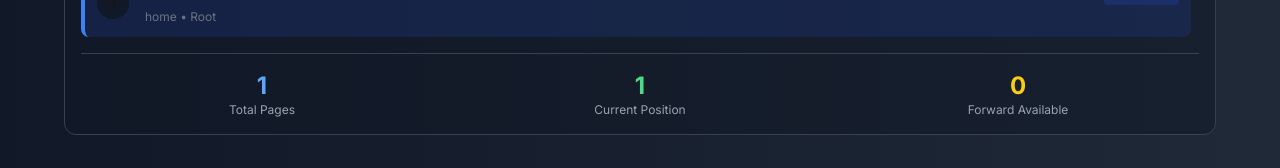
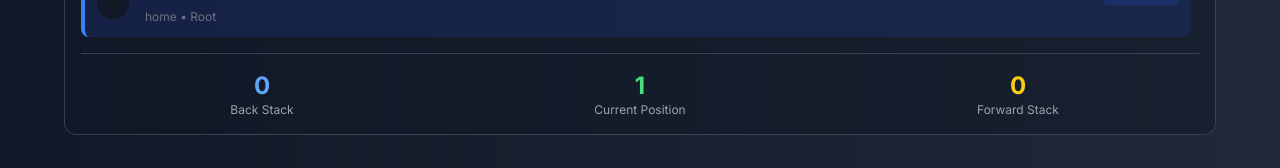
Before and after one commit to YeYint3424/stack_back_forward, a Next.js app: page /about in a window 1280 px wide. Shown: the part 300-468 px from the top of the page. Built offline with nearby package versions, Linux system fonts and the light colour scheme.

Commit message:
[update] UI

```diff
--- a/src/components/BrowserNavigation.tsx
+++ b/src/components/BrowserNavigation.tsx
@@ -283,9 +283,9 @@ export default function BrowserNavigation() {
             <div className="grid grid-cols-3 gap-4 mt-4 pt-4 border-t border-gray-700">
               <div className="text-center">
                 <div className="text-2xl font-bold text-blue-400">
-                  {history.length}
+                  {history.length - (history.length - currentIndex)}
                 </div>
-                <div className="text-xs text-gray-400">Total Pages</div>
+                <div className="text-xs text-gray-400">Back Stack</div>
               </div>
               <div className="text-center">
                 <div className="text-2xl font-bold text-green-400">
@@ -297,7 +297,7 @@ export default function BrowserNavigation() {
                 <div className="text-2xl font-bold text-yellow-400">
                   {history.length - currentIndex - 1}
                 </div>
-                <div className="text-xs text-gray-400">Forward Available</div>
+                <div className="text-xs text-gray-400">Forward Stack</div>
               </div>
             </div>
           </div>
```
